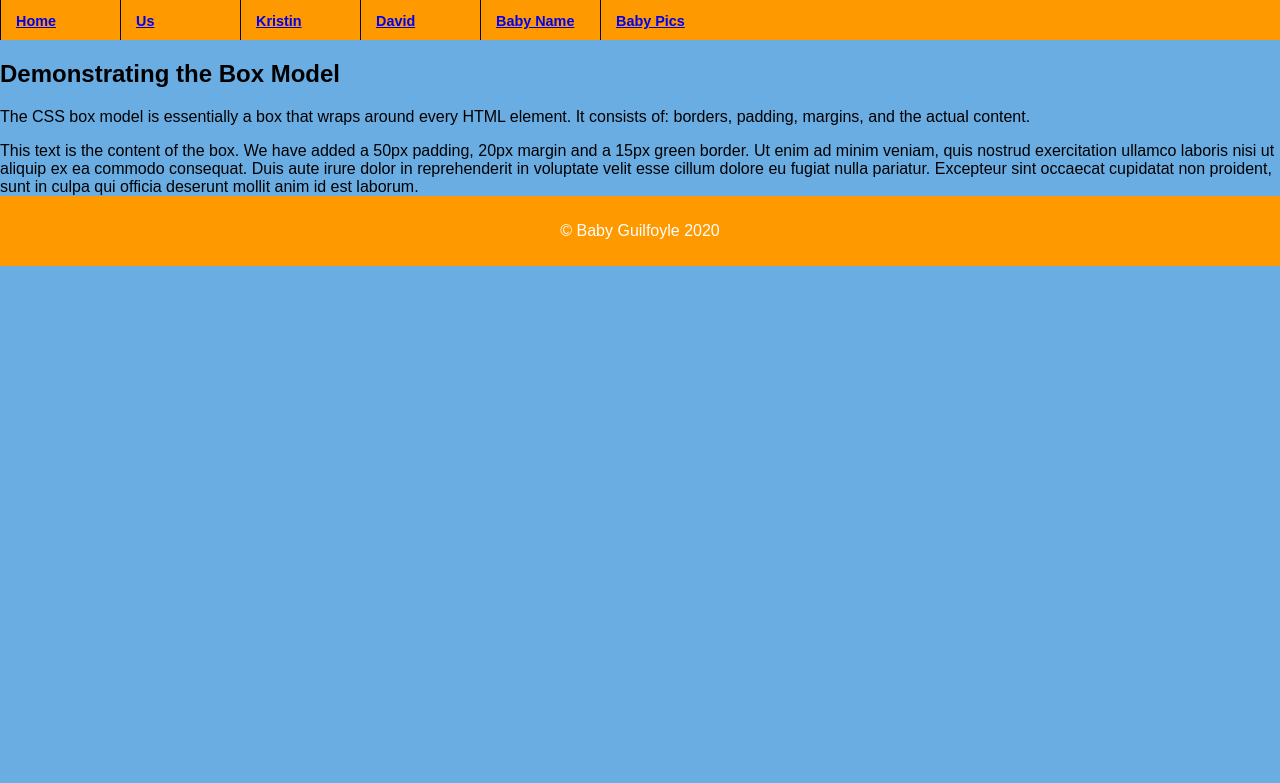
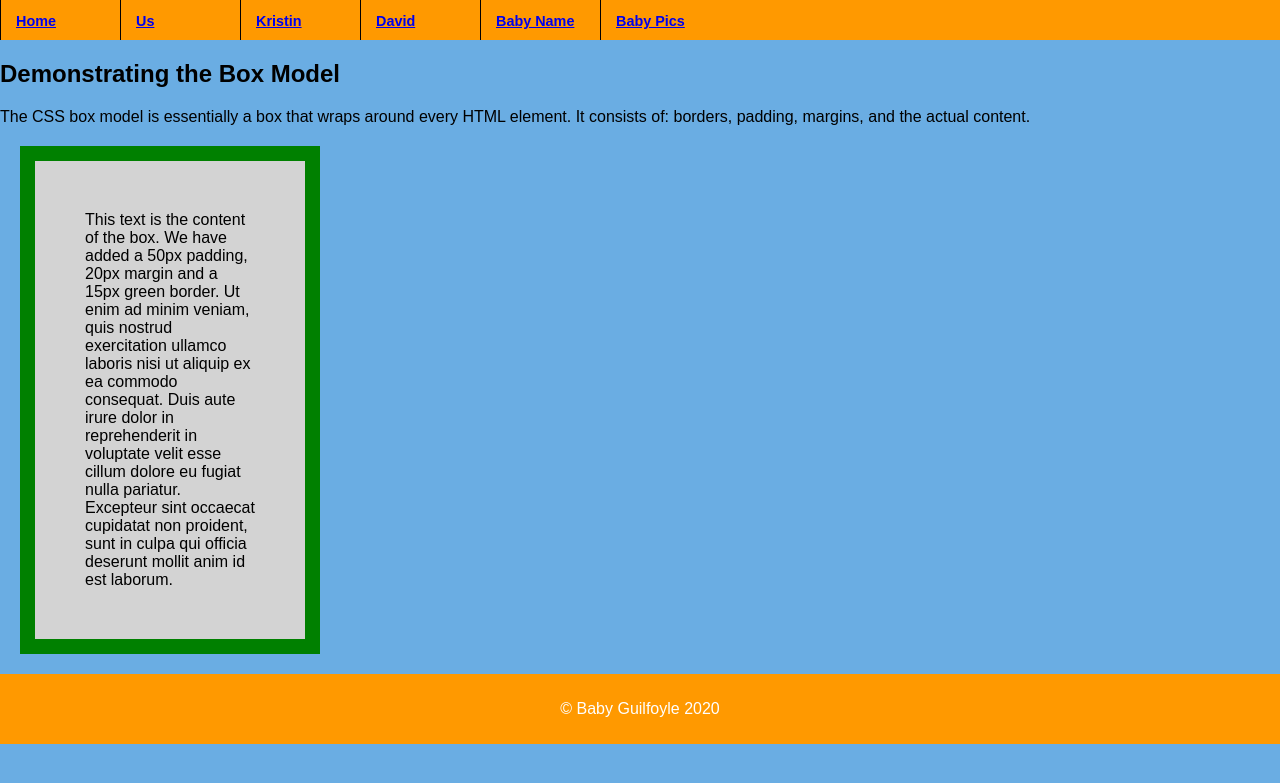
Before and after one commit to Davg99/BabyGuilfoyle, a PHP site: page /Baby_Name.html in a window 1280 px wide. Shown: the top 783 px of the page. Run offline with PHP 8.4, Linux system fonts and the light colour scheme; some libraries are stand-ins or nearby versions.

Commit message:
Update babyg.css

```diff
--- a/babyg.css
+++ b/babyg.css
@@ -111,3 +111,11 @@
 	    text-align: center;
 	    color: white;
 	}
+
+	.baby_box {
+	    background-color: lightgrey;
+	    width: 300px;
+	    border: 15px solid green;
+	    padding: 50px;
+	    margin: 20px;
+	}
```
